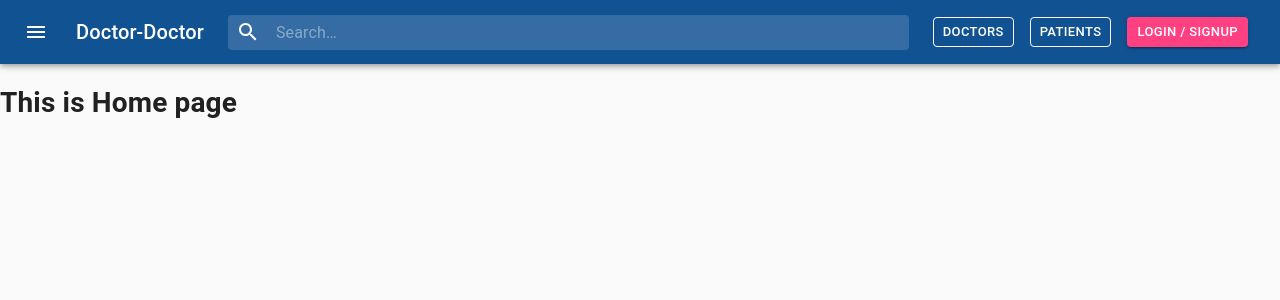
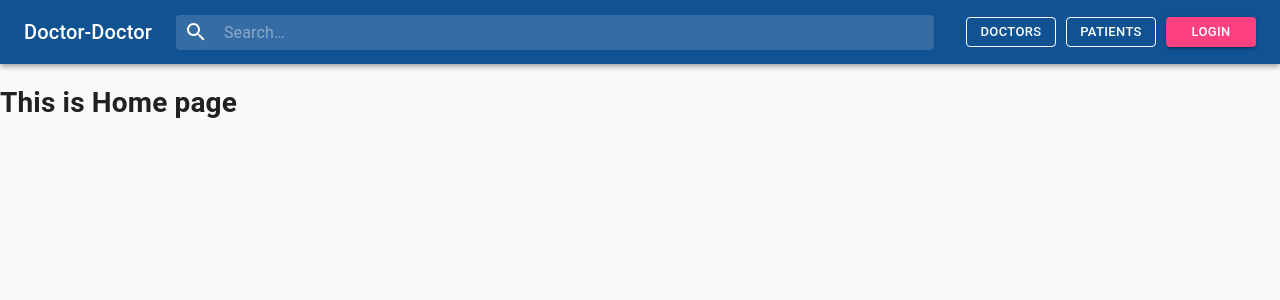
Before and after one commit to deepend-dev/doctor-doctor, a React (Create React App) app in the folder doctor-frontend/: page / in a window 1280 px wide. Shown: the top 300 px of the page. Built offline with nearby package versions, Linux system fonts and the light colour scheme.

Commit message:
responsive navbar

```diff
--- a/doctor-frontend/src/components/NavBar/Navbar.js
+++ b/doctor-frontend/src/components/NavBar/Navbar.js
@@ -1,7 +1,7 @@
 import React from 'react';
-import {AppBar, Toolbar, IconButton, Typography, InputBase, Button, Link} from '@material-ui/core';
+import { AppBar, Toolbar, IconButton, Typography, InputBase, Button, Link } from '@material-ui/core';
 import { fade, makeStyles } from '@material-ui/core/styles';
-import {Menu, Search} from '@material-ui/icons';
+import { Menu, Search } from '@material-ui/icons';
 
 const useStyles = makeStyles((theme) => ({
     navbar__root: {
@@ -11,14 +11,17 @@ const useStyles = makeStyles((theme) => ({
         alignItems: 'center'
     },
     navbar__menuButton: {
-        marginRight: theme.spacing(2),
+        marginRight: theme.spacing(1),
+        [theme.breakpoints.up("sm")]: {
+            display: 'none'
+        }
     },
     navbar__title: {
         display: 'none',
         [theme.breakpoints.up('sm')]: {
             display: 'block',
+            marginRight: theme.spacing(2)
         },
-        marginRight: theme.spacing(2)
     },
     navbar__search: {
         display: 'flex',
@@ -30,7 +33,7 @@ const useStyles = makeStyles((theme) => ({
             backgroundColor: fade(theme.palette.common.white, 0.25),
         },
         marginLeft: 0,
-        marginRight: theme.spacing(2),
+        marginRight: theme.spacing(4),
         width: '100%',
         [theme.breakpoints.up('sm')]: {
             marginLeft: theme.spacing(1),
@@ -63,18 +66,23 @@ const useStyles = makeStyles((theme) => ({
         },
     },
     navbar__sideButtons: {
-        display: 'flex',
-        flex: 1,
-        justifyContent: 'space-between',
+        display: "none",
+        [theme.breakpoints.up("sm")]: {
+            display: 'flex',
+            justifyContent: 'space-between'
+        }
     },
     navbar__sideButtonsButton: {
-        margin: theme.spacing(0, 1),
+        marginRight: '10px',
+        maxHeight: '30px',
+        width: '90px',
         '&:hover': {
             backgroundColor: fade(theme.palette.common.white, 0.25),
         },
     },
     navbar__sideButtonsLoginButton: {
-        margin: theme.spacing(0, 1)
+        width: '90px',
+        maxHeight: '30px',
     },
 }));
 
@@ -105,10 +113,10 @@ function Navbar() {
                         <InputBase placeholder="Search…" classes={{ root: css.navbar__inputRoot, input: css.navbar__inputInput, }} inputProps={{ 'aria-label': 'search' }} />
                     </div>
 
-                    <div className="navbar__sideButtons">
+                    <div className={css.navbar__sideButtons}>
                         <Button color='inherit' size='small' variant='outlined' className={css.navbar__sideButtonsButton}>Doctors</Button>
                         <Button color='inherit' size='small' variant='outlined' className={css.navbar__sideButtonsButton}>Patients</Button>
-                        <Button color='Secondary' size='small' variant='contained' className={css.navbar__sideButtonsLoginButton} href="/login">Login / Signup</Button>
+                        <Button color='Secondary' size='small' variant='contained' className={css.navbar__sideButtonsLoginButton} href="/login">Login</Button>
                     </div>
                 </Toolbar>
             </AppBar>
```
